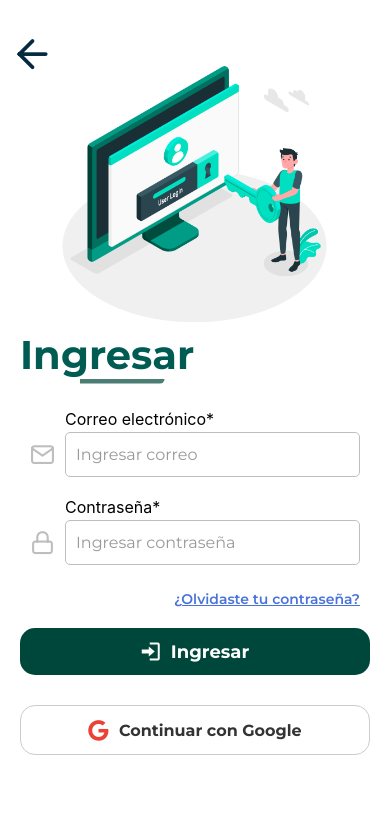
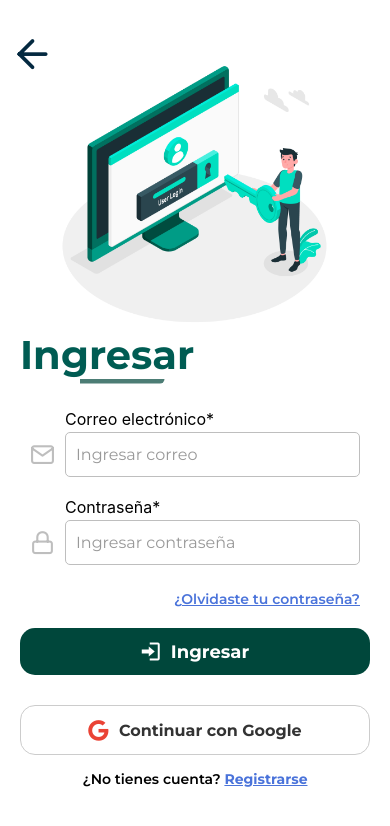
Before and after one commit to devBorisG/carpooling-uco-mobile, a React Native app: screen /LoginScreen in a window 390 px wide. Shown: the top 826 px of the page. Built offline with nearby package versions, Linux system fonts and the light colour scheme.

Commit message:
✨ feat: Agregar enlace a register

```diff
--- a/screens/LoginScreen.js
+++ b/screens/LoginScreen.js
@@ -97,6 +97,10 @@ const LoginScreen = () => {
                     <FontAwesome name="google" size={24} color="#EA4335" style={styles.googleIcon} />
                     <Text style={styles.googleButtonText}>Continuar con Google</Text>
                 </TouchableOpacity>
+
+                <Text style={styles.registerText}>
+                    ¿No tienes cuenta? <Text style={styles.link} onPress={() => navigation.navigate("SingUpScreen")}>Registrarse</Text>
+                </Text>
             </View>
         </ScrollView>
     );
@@ -169,6 +173,17 @@ const styles = StyleSheet.create({
         color: "#333",
         fontFamily: "montserrat-bold",
     },
+    registerText: {
+        fontSize: 14,
+        textAlign: "center",
+        marginTop: 15,
+        fontFamily: "montserrat-semibold",
+    },
+    link: {
+        textDecorationLine: "underline",
+        color: "#4A73DA",
+        fontFamily: "montserrat-bold",
+    }
 });
 
 export default LoginScreen;
```
